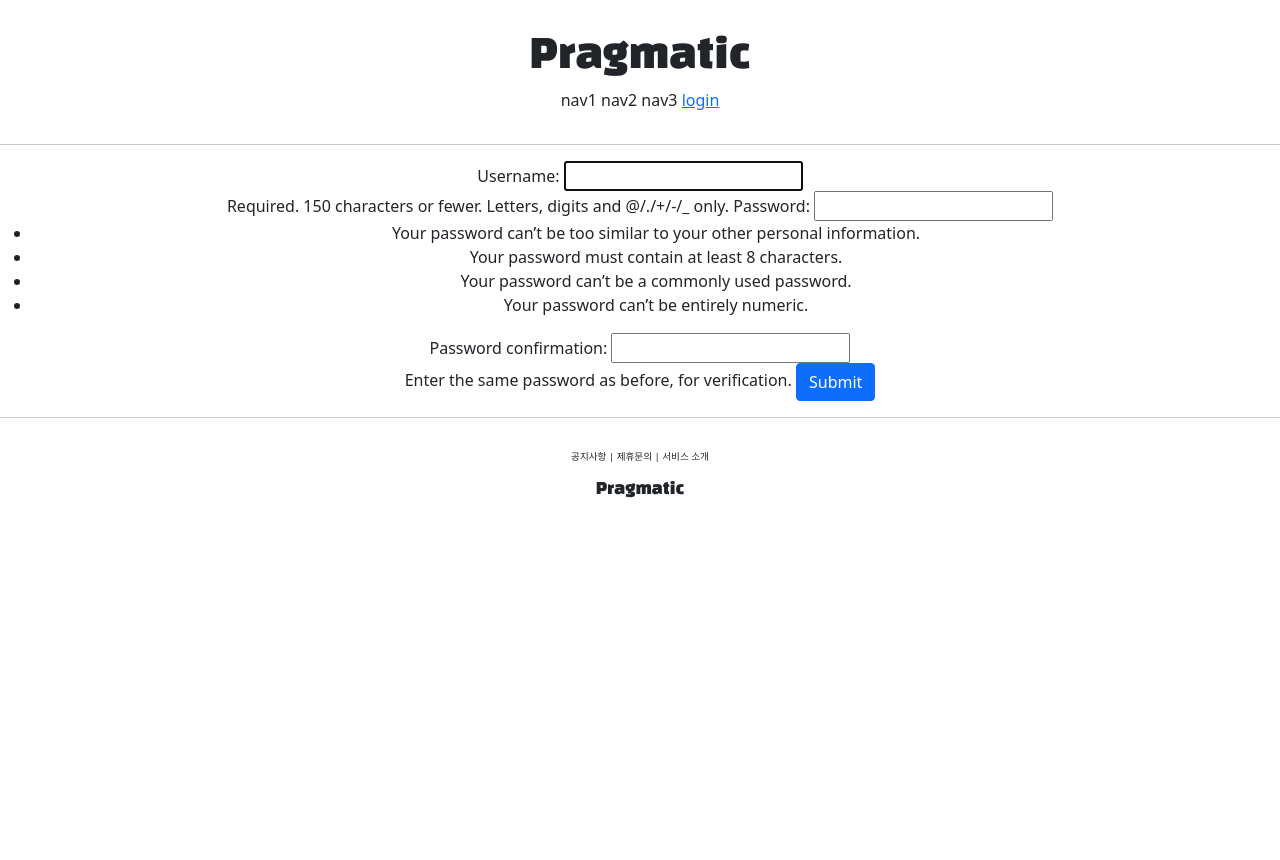
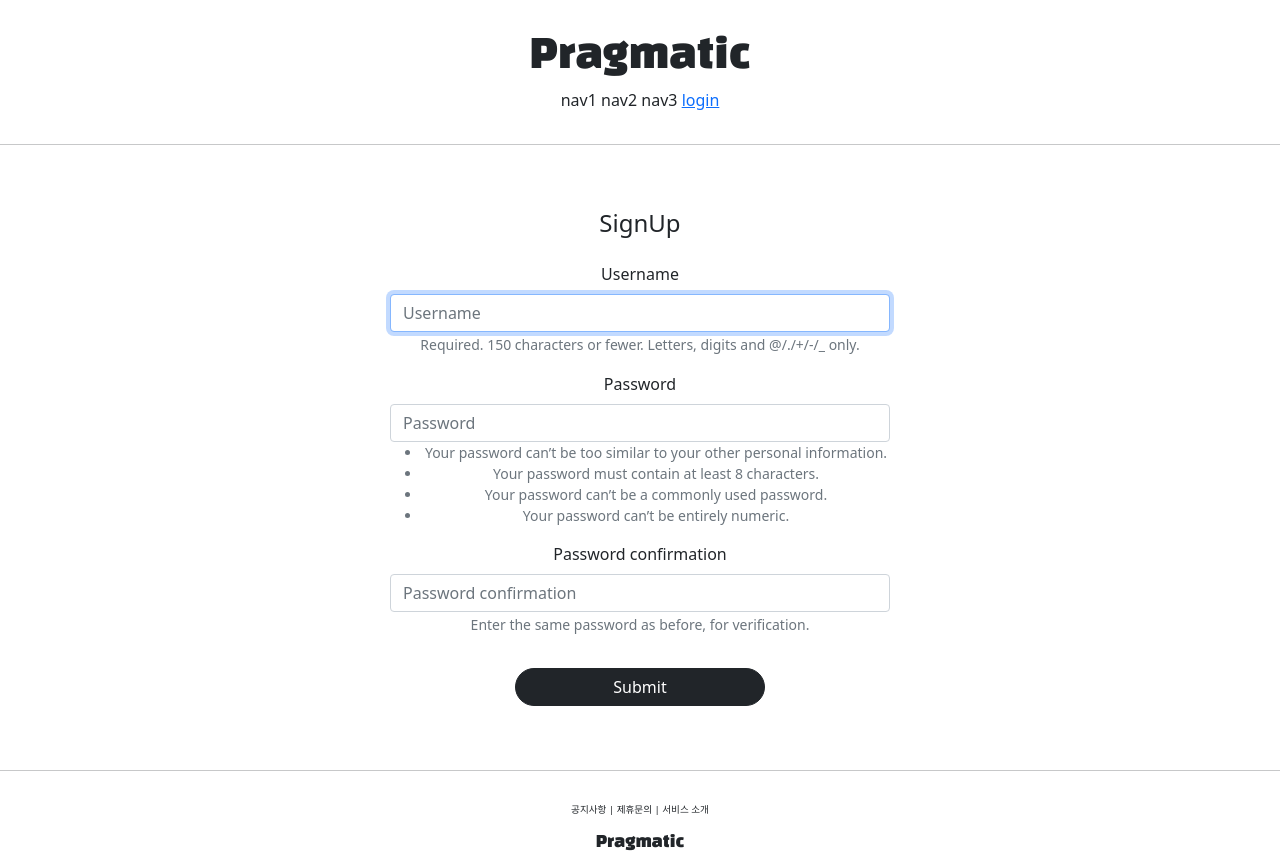
Before and after one commit to jangseoyoung98/pragmatic_2, a Django app: page /account/create/ in a window 1280 px wide. Before the commit the page ends 498 px from the top, so only its background shows below. Run offline with Django 4.2, Linux system fonts and the light colour scheme; some libraries are stand-ins or nearby versions.

Commit message:
django course 24 commit

```diff
--- a/pragmatic/accountApp/templates/accountApp/create.html
+++ b/pragmatic/accountApp/templates/accountApp/create.html
@@ -1,12 +1,16 @@
 {% extends 'base.html' %}
+{% load bootstrap4 %}
 
 {% block content %}
 
-    <div style="text-align: center">
+    <div style="text-align: center; max-width: 500px; margin: 4rem auto">
+        <div class="mb-4">
+            <h4>SignUp</h4>
+        </div>
         <form action="{% url 'accountApp:create' %}" method="post">
             {% csrf_token %} <!-- post 사용 시, 잊지 말 것! -->
-            {{ form }}  <!-- views.py에서 지정한 class form -->
-            <input type="submit" class="btn btn-primary">
+            {% bootstrap_form form %}
+            <input type="submit" class="btn btn-dark rounded-pill col-6 mt-3">
         </form>
     </div>
 
--- a/pragmatic/pragmatic/settings.py
+++ b/pragmatic/pragmatic/settings.py
@@ -54,6 +54,7 @@ INSTALLED_APPS = [
     'django.contrib.messages',
     'django.contrib.staticfiles',
     'accountApp',
+    'bootstrap4',
 ]
 
 MIDDLEWARE = [
--- a/pragmatic/templates/base.html
+++ b/pragmatic/templates/base.html
@@ -3,7 +3,7 @@
 
 {% include 'head.html' %}
 
-<body>
+<body style="font-family='NanumPen'">
 
     {% include 'header.html' %}
 
--- a/pragmatic/templates/head.html
+++ b/pragmatic/templates/head.html
@@ -16,4 +16,12 @@
     <!--  DEFAULT CSS LINK  -->
     <link rel="stylesheet" type="text/css" href="{% static 'base.css' %}">
 
+    <style>
+        @font-face {
+            font-family: 'NanumPen';
+            src: local('NanumPen'),
+            url("{% static 'fonts/NanumPen.ttf' %}") format("opentype");
+        }
+    </style>
+
 </head>
```
Also changed, not shown: pragmatic/accountApp/templates/accountApp/login.html (+5 -3 lines), 2 other files.
